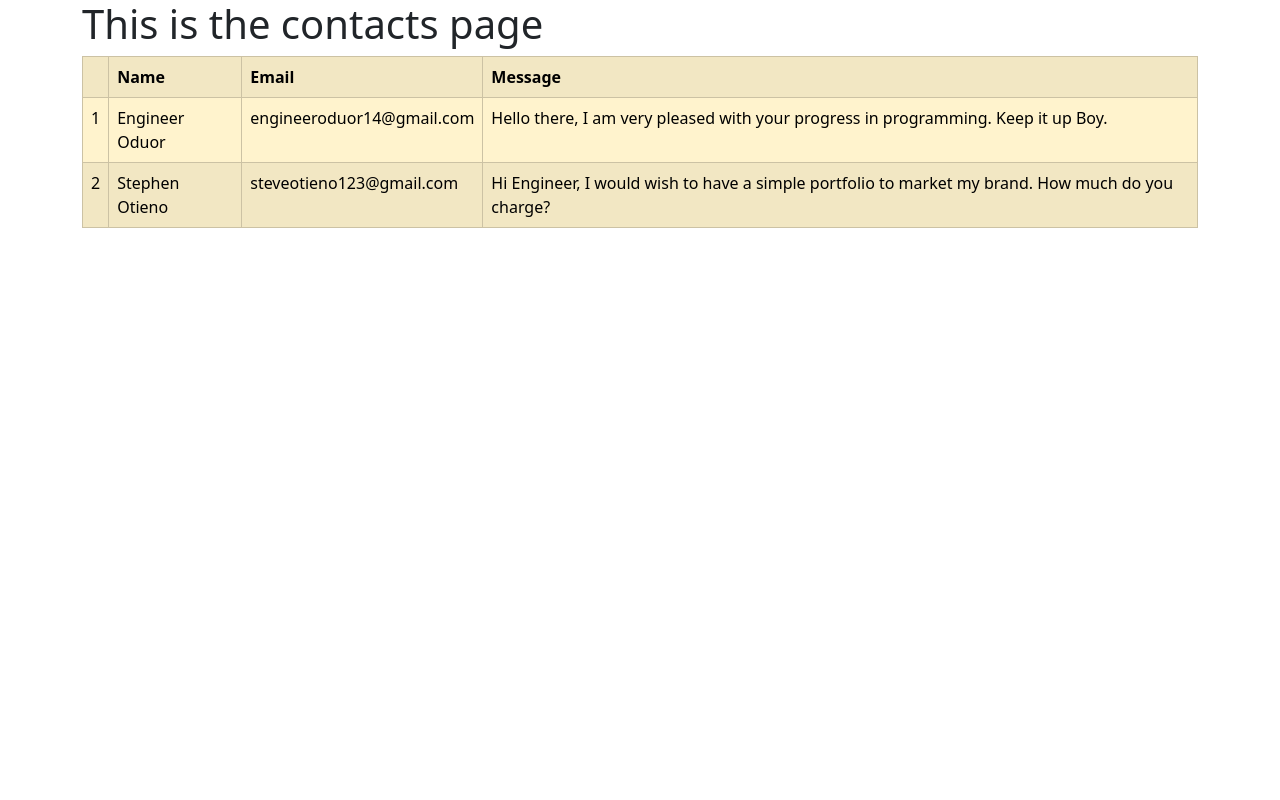
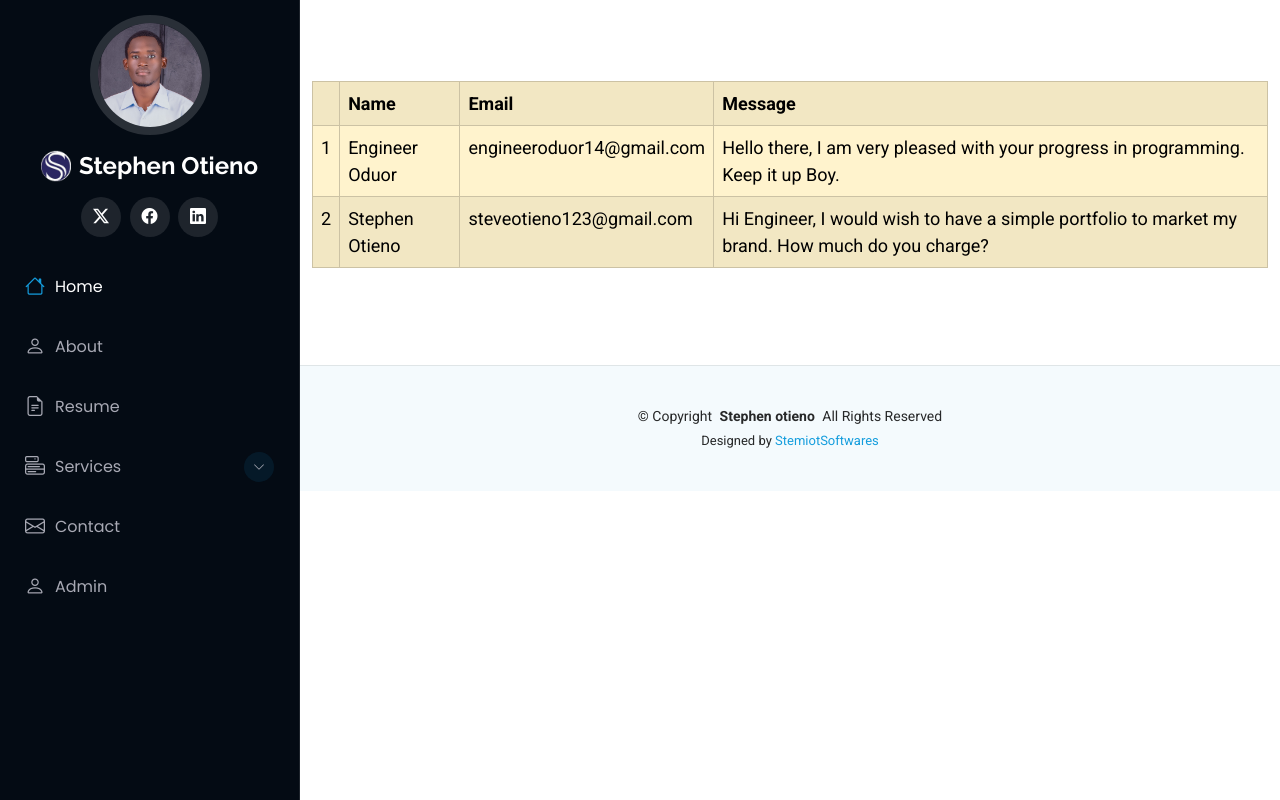
Before and after one commit to stephen-otieno/Stephen-s_Portfolio, a Django app: template steveApp/templates/view_contacts.html in a window 1280 px wide. Run offline with Django 5.2, Linux system fonts and the light colour scheme; the template is opened without the code that fills it: values that come from a table or form of the project are taken from there, others are empty; data comes from the database, SQL or seed files in the repository; both versions use the stored data as it was after the commit; some libraries are stand-ins or nearby versions.

Commit message:
added admin tab

```diff
--- a/portfolio/settings.py
+++ b/portfolio/settings.py
@@ -117,6 +117,7 @@ USE_TZ = True
 # https://docs.djangoproject.com/en/5.1/howto/static-files/
 
 STATIC_URL = 'static/'
+LOGIN_URL = '/login/'
 
 # Default primary key field type
 # https://docs.djangoproject.com/en/5.1/ref/settings/#default-auto-field
--- a/steveApp/models.py
+++ b/steveApp/models.py
@@ -9,4 +9,4 @@ class Contacts(models.Model):
         return self.client_name
 
 
-# Create your models here.
+# Create your models here.kl
--- a/steveApp/templates/view_contacts.html
+++ b/steveApp/templates/view_contacts.html
@@ -1,18 +1,90 @@
 {% load static %}
 
-<!doctype html>
+<!DOCTYPE html>
 <html lang="en">
+
 <head>
-    <meta charset="UTF-8">
-    <meta name="viewport"
-          content="width=device-width, user-scalable=no, initial-scale=1.0, maximum-scale=1.0, minimum-scale=1.0">
-    <meta http-equiv="X-UA-Compatible" content="ie=edge">
-    <title>Contacts</title>
-    <link href="https://cdn.jsdelivr.net/npm/bootstrap@5.3.3/dist/css/bootstrap.min.css" rel="stylesheet" integrity="sha384-QWTKZyjpPEjISv5WaRU9OFeRpok6YctnYmDr5pNlyT2bRjXh0JMhjY6hW+ALEwIH" crossorigin="anonymous">
+  <meta charset="utf-8">
+  <meta content="width=device-width, initial-scale=1.0" name="viewport">
+  <title>Stephen's Portfolio</title>
+  <meta content="" name="description">
+  <meta content="" name="keywords">
+
+  <!-- Favicons -->
+  <link href="{% static 'assets/img/Stephen_logo.png' %}" rel="icon">
+  <link href="{% static 'assets/img/Stephen_logo.png' %}" rel="apple-touch-icon">
+
+  <!-- Fonts -->
+  <link href="https://fonts.googleapis.com" rel="preconnect">
+  <link href="https://fonts.gstatic.com" rel="preconnect" crossorigin>
+  <link href="https://fonts.googleapis.com/css2?family=Roboto:ital,wght@0,100;0,300;0,400;0,500;0,700;0,900;1,100;1,300;1,400;1,500;1,700;1,900&family=Poppins:ital,wght@0,100;0,200;0,300;0,400;0,500;0,600;0,700;0,800;0,900;1,100;1,200;1,300;1,400;1,500;1,600;1,700;1,800;1,900&family=Raleway:ital,wght@0,100;0,200;0,300;0,400;0,500;0,600;0,700;0,800;0,900;1,100;1,200;1,300;1,400;1,500;1,600;1,700;1,800;1,900&display=swap" rel="stylesheet">
+
+  <!-- Vendor CSS Files -->
+  <link href="{% static 'assets/vendor/bootstrap/css/bootstrap.min.css' %}" rel="stylesheet">
+  <link href="{% static 'assets/vendor/bootstrap-icons/bootstrap-icons.css' %}" rel="stylesheet">
+  <link href="{% static 'assets/vendor/aos/aos.css' %}" rel="stylesheet">
+  <link href="{% static 'assets/vendor/glightbox/css/glightbox.min.css' %}" rel="stylesheet">
+  <link href="{% static 'assets/vendor/swiper/swiper-bundle.min.css' %}" rel="stylesheet">
+
+  <!-- Main CSS File -->
+  <link href="{% static 'assets/css/main.css' %}" rel="stylesheet">
+
+
 </head>
-<body class="container">
 
- <h1>This is the contacts page</h1>
+<body class="index-page">
+
+  <header id="header" class="header dark-background d-flex flex-column">
+    <i class="header-toggle d-xl-none bi bi-list"></i>
+
+    <div class="profile-img">
+      <img src="{% static 'assets/img/testimonials/StemiotCEO1.jpg' %}" alt="" class="img-fluid rounded-circle">
+    </div>
+
+    <a href="index.html" class="logo d-flex align-items-center justify-content-center">
+       <img src="{% static 'assets/img/Stephen_logo.png' %}" alt="">
+      <h1 class="sitename">Stephen Otieno</h1>
+    </a>
+
+    <div class="social-links text-center">
+      <a href="https://x.com/Engineerotienos" class="twitter"><i class="bi bi-twitter-x"></i></a>
+      <a href="https://www.facebook.com/people/Stephen-Otieno/pfbid0YGH6NV4XGwoLQbVQRHBy6VjevgjvEmRX1ciQsexwmGvLU29t3VTkapjYruHmqhzBl/" class="facebook"><i class="bi bi-facebook"></i></a>
+      <a href="https://ke.linkedin.com/in/stephen-otieno-9a2833306" class="linkedin"><i class="bi bi-linkedin"></i></a>
+    </div>
+
+    <nav id="navmenu" class="navmenu">
+      <ul>
+        <li><a href="{% url 'homepage' %}" class="active"><i class="bi bi-house navicon"></i>Home</a></li>
+        <li><a href="{% url 'homepage' %}#about"><i class="bi bi-person navicon"></i> About</a></li>
+        <li><a href="{% url 'homepage' %}#resume"><i class="bi bi-file-earmark-text navicon"></i> Resume</a></li>
+        <li class="dropdown"><a href="#"><i class="bi bi-menu-button navicon"></i> <span>Services</span> <i class="bi bi-chevron-down toggle-dropdown"></i></a>
+
+          <ul>
+            <li><a href="#">Website Development</a></li>
+            <li><a href="#">Application Development</a></li>
+            <li><a href="#">Database Management</a></li>
+            <li><a href="#">System Development</a></li>
+            <li><a href="#">Cybersecurity</a></li>
+            <li><a href="#">Network Installation</a></li>
+
+
+          </ul>
+        </li>
+        <li><a href="{% url 'homepage' %}#contact"><i class="bi bi-envelope navicon"></i> Contact</a></li>
+        <li><a href="{% url 'clients' %}"><i class="bi bi-person navicon"></i> Admin</a></li>
+
+      </ul>
+    </nav>
+
+  </header>
+
+  <main class="main"><br><br><br>
+
+
+
+
+<div class="container">
+
 
 <table class=" table table-striped table-bordered table-warning">
     <tr>
@@ -38,10 +110,47 @@
 
 </table>
 
+</div>
 
 
-<script src="https://cdn.jsdelivr.net/npm/bootstrap@5.3.3/dist/js/bootstrap.bundle.min.js" integrity="sha384-YvpcrYf0tY3lHB60NNkmXc5s9fDVZLESaAA55NDzOxhy9GkcIdslK1eN7N6jIeHz" crossorigin="anonymous"></script>
+ </main>
+  <br><br><br>
 
+  <footer id="footer" class="footer position-relative light-background">
+
+    <div class="container">
+      <div class="copyright text-center ">
+        <p>© <span>Copyright</span> <strong class="px-1 sitename">Stephen otieno</strong> <span>All Rights Reserved</span></p>
+      </div>
+      <div class="credits">
+
+        Designed by <a href="https://stephen-otieno.github.io/MyWebpage1/">StemiotSoftwares</a>
+      </div>
+    </div>
+
+  </footer>
+
+  <!-- Scroll Top -->
+  <a href="#" id="scroll-top" class="scroll-top d-flex align-items-center justify-content-center"><i class="bi bi-arrow-up-short"></i></a>
+
+  <!-- Preloader -->
+  <div id="preloader"></div>
+
+  <!-- Vendor JS Files -->
+  <script src="{% static 'assets/vendor/bootstrap/js/bootstrap.bundle.min.js' %}"></script>
+  <script src="{% static 'assets/vendor/php-email-form/validate.js' %}"></script>
+  <script src="{% static 'assets/vendor/aos/aos.js' %}"></script>
+  <script src="{% static 'assets/vendor/typed.js/typed.umd.js' %}"></script>
+  <script src="{% static 'assets/vendor/purecounter/purecounter_vanilla.js' %}"></script>
+  <script src="{% static 'assets/vendor/waypoints/noframework.waypoints.js' %}"></script>
+  <script src="{% static 'assets/vendor/glightbox/js/glightbox.min.js' %}"></script>
+  <script src="{% static 'assets/vendor/imagesloaded/imagesloaded.pkgd.min.js' %}"></script>
+  <script src="{% static 'assets/vendor/isotope-layout/isotope.pkgd.min.js' %}"></script>
+  <script src="{% static 'assets/vendor/swiper/swiper-bundle.min.js' %}"></script>
+
+  <!-- Main JS File -->
+  <script src="{% static 'assets/js/main.js' %}"></script>
 
 </body>
+
 </html>
--- a/steveApp/urls.py
+++ b/steveApp/urls.py
@@ -7,4 +7,7 @@ urlpatterns = [
     path('', views.home, name='homepage'),
     path('contact/', views.contacts, name='contacts'),
     path('contacts/', views.view_contacts, name='clients'),
+
+    path('login/', views.login_page, name='login'),
+
 ]
```
Also changed, not shown: steveApp/forms.py (added, +10 -0 lines), steveApp/static/assets/css/login.css (added, +33 -0 lines), steveApp/templates/index.html (+6 -5 lines), steveApp/templates/login.html (added, +74 -0 lines), steveApp/views.py (+24 -1 lines), db.sqlite3, steveApp/static/assets/css/hero (2).JPG (added).
